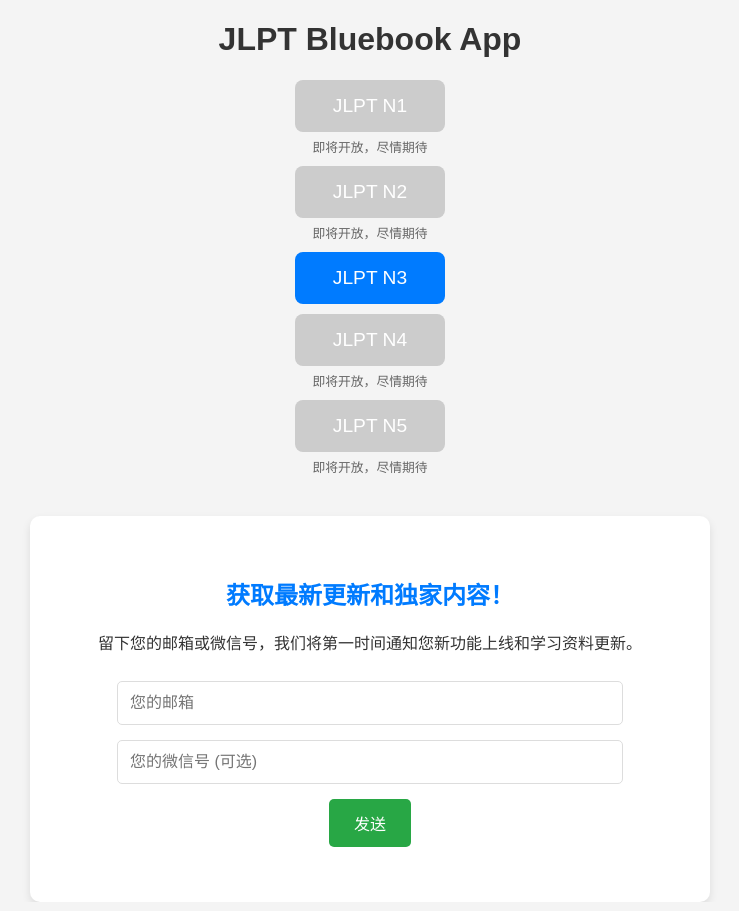
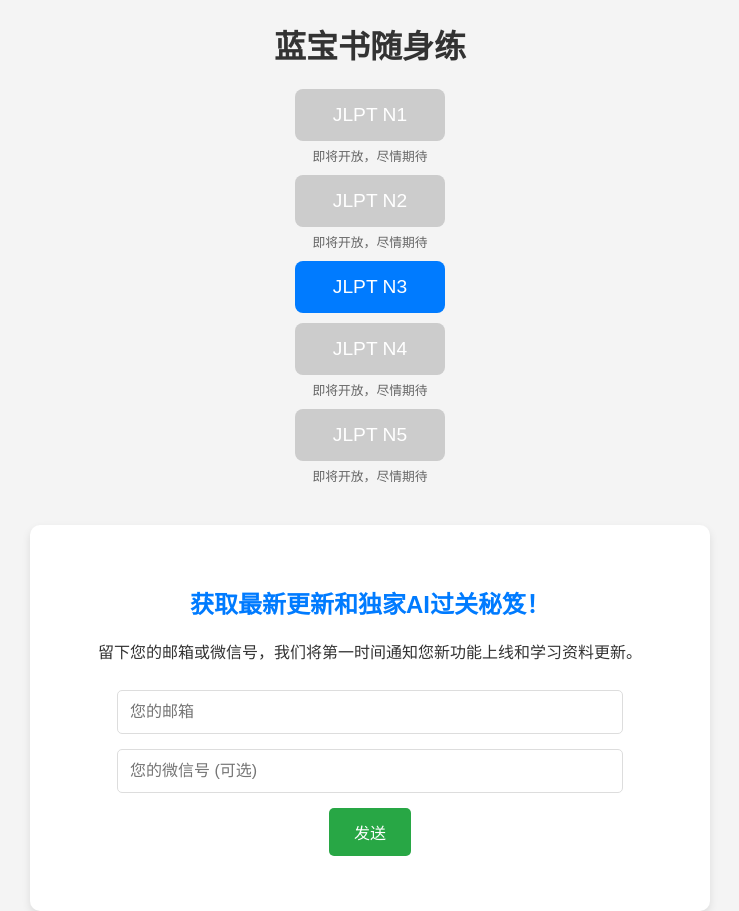
Before and after one commit to seki2020/N3-bluebook-app, a FastAPI app: page / in a window 1280 px wide. Shown: the whole page, without its empty margins (270-1009 px from the left). Run offline with FastAPI, Linux system fonts and the light colour scheme.

Commit message:
修改一些文案

```diff
--- a/index.html
+++ b/index.html
@@ -99,7 +99,7 @@
     </style>
 </head>
 <body>
-    <h1>JLPT Bluebook App</h1>
+    <h1>蓝宝书随身练</h1>
 
     <div class="jlpt-buttons">
         <div class="jlpt-button-group">
@@ -124,7 +124,7 @@
     </div>
 
     <div class="hero-section">
-        <h2>获取最新更新和独家内容！</h2>
+        <h2>获取最新更新和独家AI过关秘笈！</h2>
         <p>留下您的邮箱或微信号，我们将第一时间通知您新功能上线和学习资料更新。</p>
         <form class="contact-form" id="contact-form">
             <input type="email" id="email" name="email" placeholder="您的邮箱" required>
--- a/web/n3.html
+++ b/web/n3.html
@@ -7,7 +7,7 @@
     <link rel="stylesheet" href="styles.css">
 </head>
 <body>
-    <h1>N3 Bluebook Grammer</h1>
+    <h1>蓝宝书N3 全语法</h1>
     <input type="text" id="searchInput" placeholder="搜索语法点、解释、例句等...">
 
     <div id="filterContainer" style="text-align: center; margin-bottom: 20px;">
--- a/web/templates/quiz.html
+++ b/web/templates/quiz.html
@@ -239,7 +239,7 @@
     </style>
 </head>
 <body>
-    <h1>日语语法练习习题</h1>
+    <h1>语法练习习题</h1>
 
 
     <div id="quizContainer" style="max-width: 900px; margin: 0 auto; display: none;">
```
